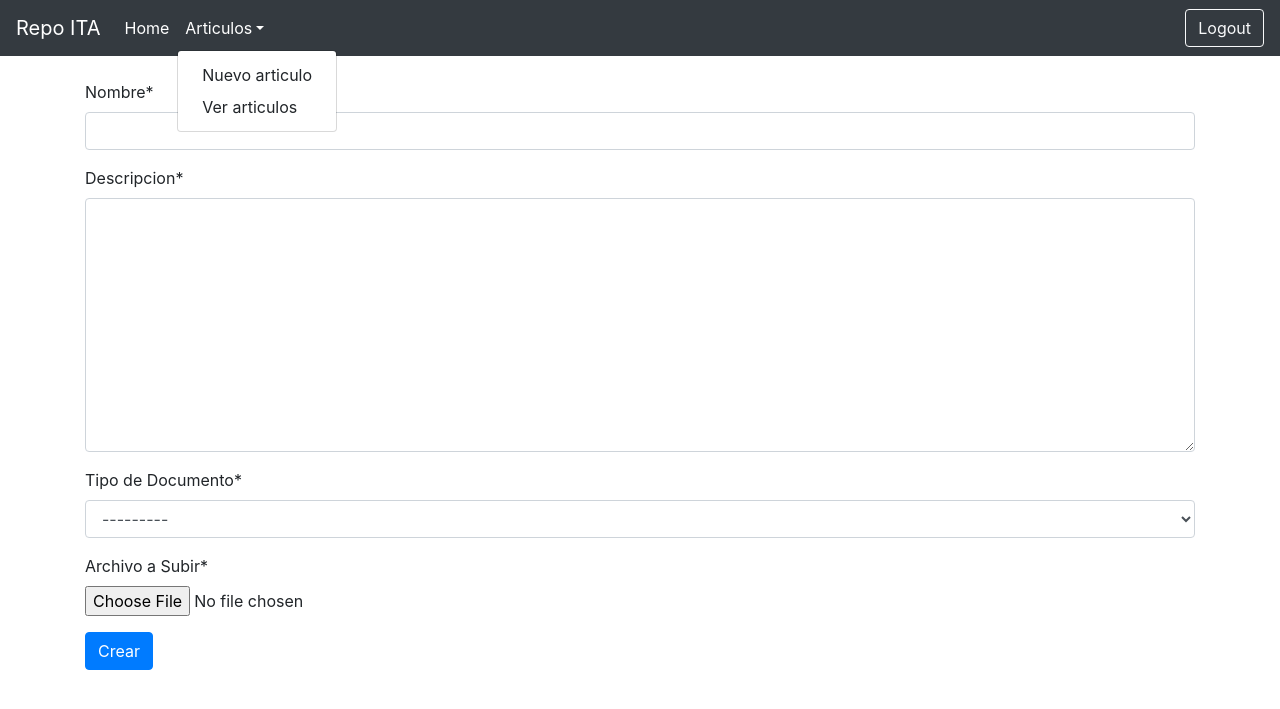
After one commit to jscpy/RepoAme, a Django app: page /articulos/create in a window 1280 px wide, after a click on "Articulos". The commit adds this page. Shown: the top 709 px of the page. Run offline with Django 3.2, Linux system fonts and the light colour scheme; a user stored in the database is signed in; some libraries are stand-ins or nearby versions.

Commit message:
Formularios para generar nuevos articulos

```diff
--- /dev/null
+++ b/repo_ita/forms.py
@@ -0,0 +1,13 @@
+# -*- coding: utf-8 -*-
+from django import forms
+from repo_ita.models import Articulo
+
+
+class ArticuloForm(forms.ModelForm):
+    """Form definition for Articulo."""
+
+    class Meta:
+        """Meta definition for Articuloform."""
+
+        model = Articulo
+        fields = ('name', 'description', 'type_of_articule', 'file_path')
--- a/repo_ita/models.py
+++ b/repo_ita/models.py
@@ -9,11 +9,14 @@ TYPES_OF_ARTICULES = (
 
 
 class Articulo(models.Model):
-    name = models.CharField(max_length=100)
-    description = models.TextField()
-    type_of_articule = models.CharField(max_length=20, choices=TYPES_OF_ARTICULES)
+    name = models.CharField(max_length=100, verbose_name='Nombre')
+    description = models.TextField(verbose_name='Descripcion')
+    type_of_articule = models.CharField(
+        max_length=20, choices=TYPES_OF_ARTICULES,
+        verbose_name='Tipo de Documento')
     tags = models.CharField(max_length=50)
-    file_path = models.FileField(upload_to='docs/')
+    file_path = models.FileField(
+        upload_to='docs/', verbose_name='Archivo a Subir')
     user = models.ForeignKey(User, on_delete=models.CASCADE)
     created_at = models.DateTimeField(auto_now_add=True)
     upload_at = models.DateTimeField(auto_now=True)
--- a/repo_ita/urls.py
+++ b/repo_ita/urls.py
@@ -5,7 +5,9 @@ from repo_ita import views
 app_name = 'repo_ita'
 
 urlpatterns = [
-    path('articulos', views.home, name='home'),
+    path('home/', views.home, name='home'),
+    path('articulos/', views.articulo, name='articulos'),
+    path('articulos/create', views.create_articulo, name='articulo-create'),
     path('signup/', views.signup, name='signup'),
     path('login/', auth_views.LoginView.as_view(), name='login'),
     path('logout/', auth_views.LogoutView.as_view(), name='logout')
--- a/repo_ita/views.py
+++ b/repo_ita/views.py
@@ -3,12 +3,18 @@ from django.contrib.auth.forms import UserCreationForm
 from django.contrib.auth import login, authenticate
 from django.contrib.auth.decorators import login_required
 from repo_ita.models import Articulo
+from repo_ita.forms import ArticuloForm
 
 
 @login_required
 def home(request):
+    return render(request, 'home.html')
+
+
+@login_required()
+def articulo(request):
     articulos = Articulo.objects.all()
-    return render(request, 'home.html', context={'articulos': articulos})
+    return render(request, 'articulo/index.html', {'articulos': articulos})
 
 
 def signup(request):
@@ -24,3 +30,17 @@ def signup(request):
     else:
         form = UserCreationForm()
     return render(request, 'signup.html', {'form': form})
+
+
+@login_required
+def create_articulo(request):
+    if request.method == 'POST':
+        form = ArticuloForm(request.POST, request.FILES)
+        if form.is_valid():
+            articulo = form.save(commit=False)
+            articulo.user = request.user
+            articulo.save()
+            return redirect('home')
+    else:
+        form = ArticuloForm()
+    return render(request, 'articulo.html', {'form': form})
--- /dev/null
+++ b/templates/articulo.html
@@ -0,0 +1,9 @@
+{% extends 'base.html' %}
+{% load crispy_forms_tags %}
+{% block body %}
+<form method="POST" enctype="multipart/form-data">
+    {% csrf_token %}
+    {{ form|crispy }}
+    <button class="btn btn-primary" type="submit">Crear</button>
+</form>
+{% endblock body %}
--- a/templates/home.html
+++ b/templates/home.html
@@ -1,10 +1,4 @@
 {% extends 'base.html' %}
 {% block body %}
-<h1>Hola Mundo</h1>
-<ul>
-    {% for articulo in articulos %}
-    <li>{{articulo.name}} - {{articulo.description}}</li>
-    {% endfor %}
-</ul>
 
 {% endblock body%}
--- a/templates/navbar.html
+++ b/templates/navbar.html
@@ -11,11 +11,10 @@
         <a class="nav-link" href="#">Home <span class="sr-only">(current)</span></a>
     </li>
     <li class="nav-item dropdown">
-        <a class="nav-link dropdown-toggle" href="http://example.com" id="dropdown01" data-toggle="dropdown" aria-haspopup="true" aria-expanded="false">Menu</a>
-        <div class="dropdown-menu" aria-labelledby="dropdown01">
-        <a class="dropdown-item" href="#">Action</a>
-        <a class="dropdown-item" href="#">Another action</a>
-        <a class="dropdown-item" href="#">Something else here</a>
+        <a class="nav-link dropdown-toggle" id="articulo-menu" data-toggle="dropdown" aria-haspopup="true" aria-expanded="false">Articulos</a>
+        <div class="dropdown-menu" aria-labelledby="articulo-menu">
+        <a class="dropdown-item" href="{% url 'repo-ita:articulo-create' %}">Nuevo articulo</a>
+        <a class="dropdown-item" href="{% url 'repo-ita:articulos' %}">Ver articulos</a>
         </div>
     </li>
     {% endif %}
```
Also changed, not shown: templates/articulo/index.html (added, +10 -0 lines), templates/articulo/create.html (added), templates/index.html (added).
